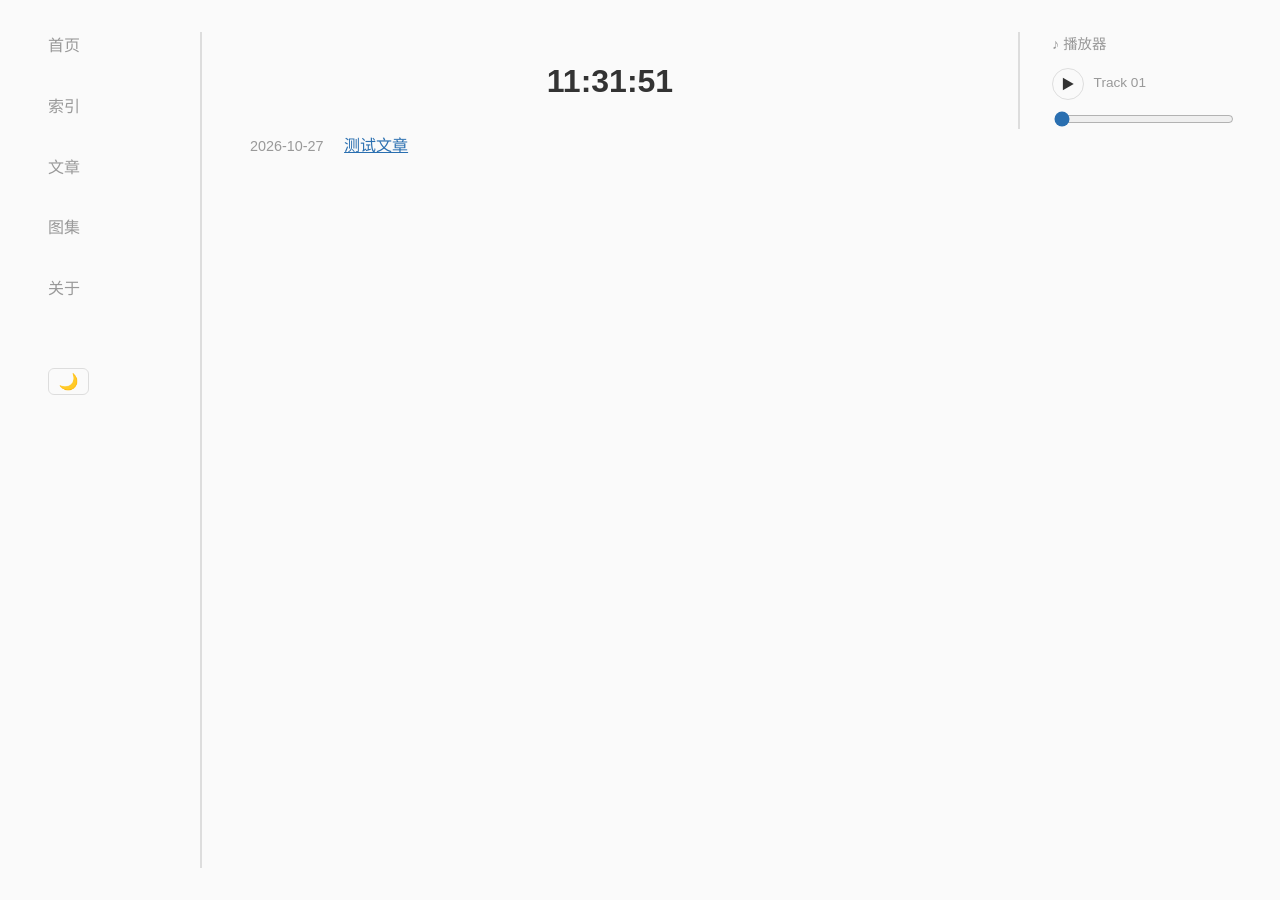
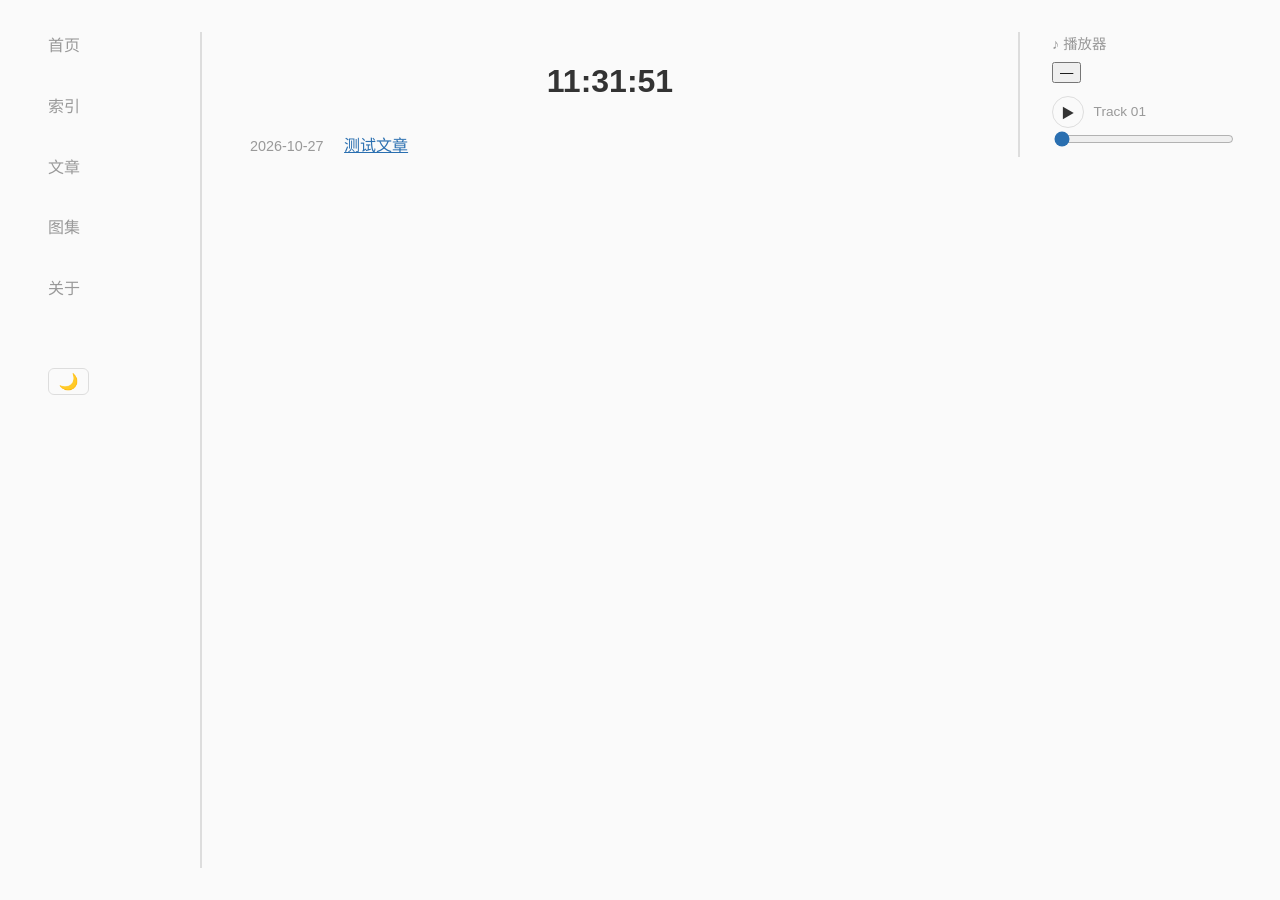
Before and after one commit to dtrmdrk/dtrmdrk.github.io, a Jekyll site: the page built from index.html, in a window 1280 px wide and 900 px high. Built offline with Jekyll 4.4.1, drawn with Linux system fonts in a browser that asks for light colours.

Commit message:
Update default.html

```diff
--- a/_layouts/default.html
+++ b/_layouts/default.html
@@ -23,14 +23,19 @@
   </main>
 
 
-  <aside class="player">
+   <aside class="player" id="player">
+    <div class="player-head">
       <p class="player-title">♪ 播放器</p>
+      <button id="fold-btn" title="折叠 / 展开">—</button>
+    </div>
+    <div class="player-body">
       <audio id="bgm" src="{{ '/assets/music/01.mp3' | relative_url }}"></audio>
       <div class="player-bar">
         <button id="play-btn">▶</button>
         <span id="track-name">Track 01</span>
       </div>
       <input type="range" id="seek" min="0" max="100" value="0">
+    </div>
   </aside>
 
   <script>
```
Lines whose indentation alone changed are shown as unchanged.
